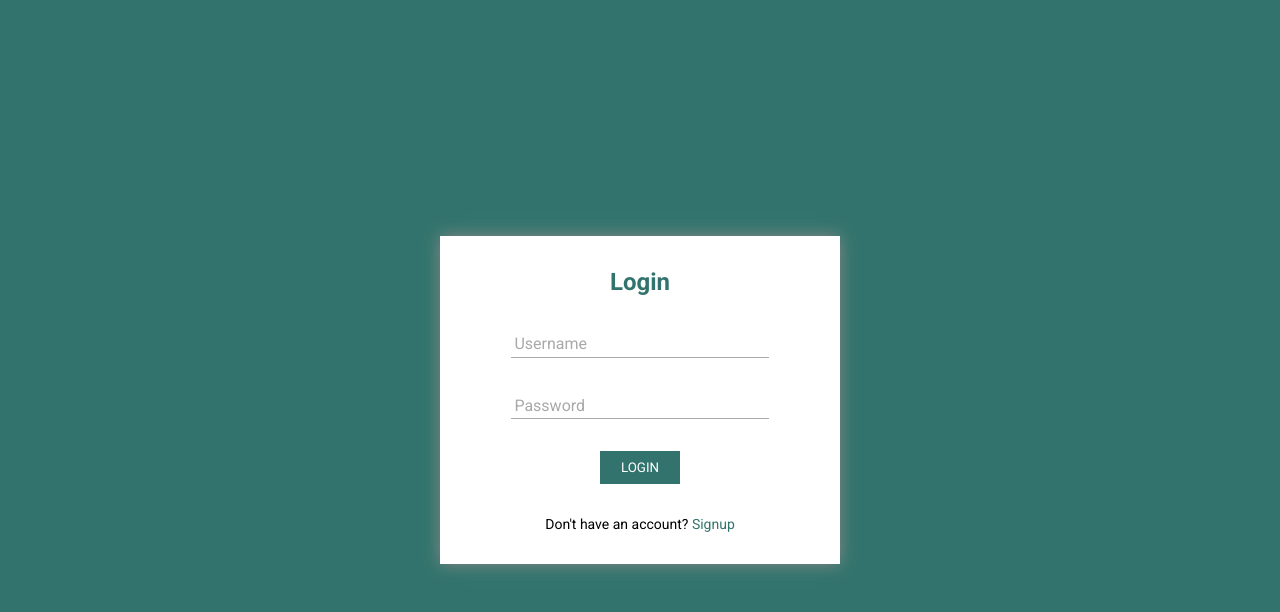
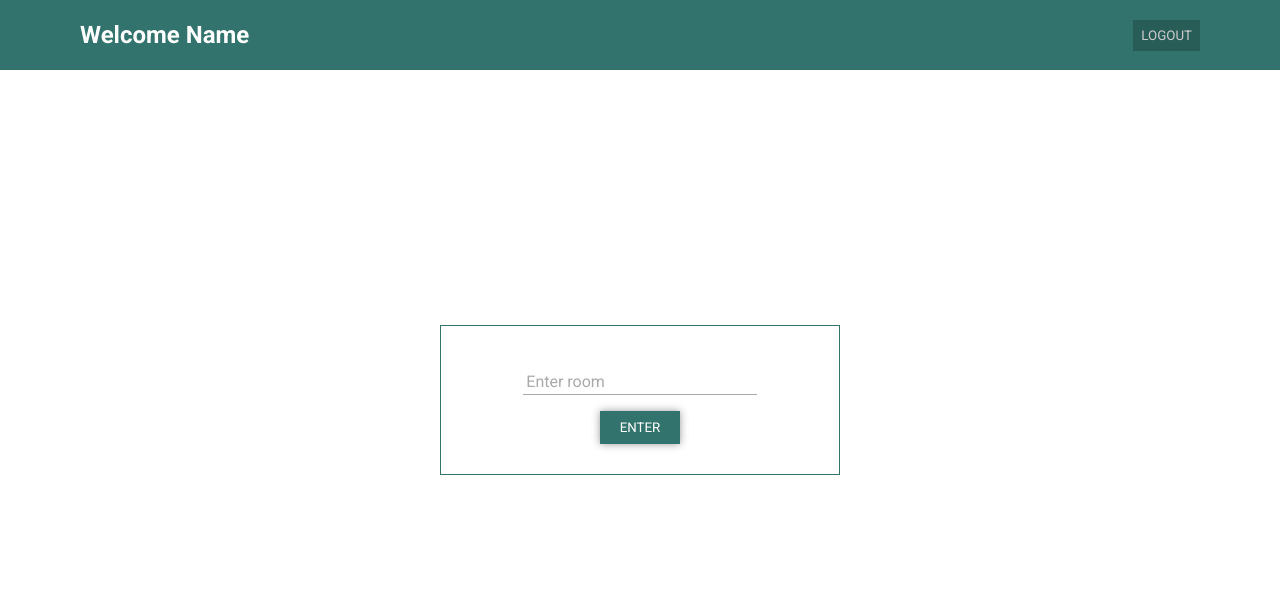
Before and after one commit to huyhoangk21/chat-app, a React (Create React App) app: page / in a window 1280 px wide. Before the commit this address led to /login. Shown: the top 612 px of the page. Built offline with nearby package versions, Linux system fonts and the light colour scheme.

Commit message:
control form

```diff
--- a/src/App.js
+++ b/src/App.js
@@ -12,7 +12,7 @@ const App = () => {
       <ThemeProvider theme={theme}>
         <GlobalStyle />
         <Switch>
-          <PrivateRoute path='/' exact component={Chat} />
+          <Route path='/' exact component={Chat} />
           <Route path='/login' component={Login} />
           <Route path='/signup' component={Signup} />
         </Switch>
--- a/src/components/Button.js
+++ b/src/components/Button.js
@@ -1,4 +1,4 @@
-import styled from 'styled-components';
+import styled, { css } from 'styled-components';
 
 const Button = styled.button`
   color: white;
@@ -8,12 +8,82 @@ const Button = styled.button`
   text-transform: uppercase;
   cursor: pointer;
   transition: all 0.4s;
+  outline: none;
   &:hover,
   &:focus {
     border: 1px solid ${props => props.theme.main};
     color: ${props => props.theme.main};
     background-color: transparent;
   }
+
+  ${props =>
+    props.animated &&
+    css`
+      filter: brightness(0.8);
+      position: relative;
+      border: none;
+
+      &:hover,
+      &:focus {
+        color: ${props => props.theme.white};
+        border: none;
+        background-color: ${props => props.theme.main};
+      }
+
+      span::after,
+      span::before {
+        content: '';
+        width: 2px;
+        height: 0;
+        position: absolute;
+        background-color: ${props => props.theme.white};
+        transition: all 0.2s;
+      }
+
+      &::after,
+      &::before {
+        content: '';
+        width: 0;
+        height: 2px;
+        position: absolute;
+        background-color: ${props => props.theme.white};
+        transition: all 0.2s;
+        transition-delay: 0.2s;
+      }
+
+      &::after {
+        bottom: 0;
+        left: 0;
+      }
+
+      &::before {
+        top: 0;
+        right: 0;
+      }
+
+      span::after {
+        bottom: 0;
+        right: 0;
+      }
+
+      span::before {
+        top: 0;
+        left: 0;
+      }
+      &:hover::after,
+      &:focus::after,
+      &:hover::before,
+      &:focus::before {
+        width: 100%;
+      }
+
+      &:hover span::after,
+      &:focus span::after,
+      &:hover span::before,
+      &:focus span::before {
+        height: 100%;
+      }
+    `}
 `;
 
 export default Button;
--- /dev/null
+++ b/src/components/ChatContainer.js
@@ -0,0 +1,36 @@
+import styled from 'styled-components';
+import { Container, Button } from '.';
+const ChatContainer = styled(Container)`
+  background-color: ${props => props.theme.white};
+
+  .inactive {
+    display: none;
+  }
+
+  .active {
+    display: block;
+  }
+
+  .control-button {
+    box-shadow: 0 0 0.5rem ${props => props.theme.shadow};
+    background-position: center;
+    transition: background 0.8s;
+
+    &:hover,
+    &:focus {
+      background: ${props => props.theme.main}
+        radial-gradient(circle, transparent 1%, ${props => props.theme.main} 1%)
+        center/15000%;
+      filter: brightness(1.3);
+      color: ${props => props.theme.white};
+    }
+
+    &:active {
+      background-size: 100%;
+      background-color: ${props => props.theme.white};
+      transition: background 0s;
+    }
+  }
+`;
+
+export default ChatContainer;
--- /dev/null
+++ b/src/components/Header.js
@@ -0,0 +1,17 @@
+import styled from 'styled-components';
+const Header = styled.header`
+  background-color: ${props => props.theme.main};
+  width: 100%;
+  height: 70px;
+  display: flex;
+  align-items: center;
+  justify-content: space-between;
+  padding: 0 1rem;
+  position: fixed;
+  top: 0;
+  @media screen and (min-width: 768px) {
+    padding: 0 5rem;
+  }
+`;
+
+export default Header;
--- /dev/null
+++ b/src/components/Modal.js
@@ -0,0 +1,20 @@
+import styled from 'styled-components';
+import { Button } from '.';
+const Modal = styled.div`
+  border: 1px solid ${props => props.theme.main};
+  height: 150px;
+  width: 80%;
+  max-width: 400px;
+  padding: 2rem;
+
+  .field {
+    margin: 0.5rem auto 0;
+  }
+  ${Button} {
+    display: block;
+    width: 5rem;
+    margin: 1rem auto 0;
+  }
+`;
+
+export default Modal;
--- a/src/components/Title.js
+++ b/src/components/Title.js
@@ -1,9 +1,14 @@
-import styled from 'styled-components';
+import styled, { css } from 'styled-components';
 
 const Title = styled.h1`
   color: ${props => props.theme.main};
   font-size: ${props => props.theme.h1};
   text-align: center;
+  ${props =>
+    props.header &&
+    css`
+      color: ${props => props.theme.white};
+    `};
 `;
 
 export default Title;
--- a/src/components/index.js
+++ b/src/components/index.js
@@ -5,3 +5,6 @@ export { default as Button } from './Button';
 export { default as Container } from './Container';
 export { default as Title } from './Title';
 export { default as AuthContainer } from './AuthContainer';
+export { default as ChatContainer } from './ChatContainer';
+export { default as Header } from './Header';
+export { default as Modal } from './Modal';
--- a/src/pages/Chat.js
+++ b/src/pages/Chat.js
@@ -1,7 +1,28 @@
 import React from 'react';
-
+import {
+  ChatContainer,
+  Header,
+  Title,
+  Button,
+  Field,
+  Modal,
+} from '../components';
 const Chat = () => {
-  return <div>Chat</div>;
+  return (
+    <ChatContainer>
+      <Header>
+        <Title header>Welcome Name</Title>
+        <Button animated>
+          <span>Logout</span>
+        </Button>
+      </Header>
+      <Button className='control-button inactive'>Enter a chat room</Button>
+      <Modal>
+        <Field className='field'>Enter room</Field>
+        <Button className='control-button'>Enter</Button>
+      </Modal>
+    </ChatContainer>
+  );
 };
 
 export default Chat;
--- a/src/styles/theme.js
+++ b/src/styles/theme.js
@@ -2,7 +2,7 @@ const theme = {
   main: '#32746D',
   white: '#fff',
   black: '#000',
-  shadow: '#888888',
+  shadow: '#999',
   gray: '#A9A9A9',
   chat: '#49a99f',
   error: '#DB504A',
```
